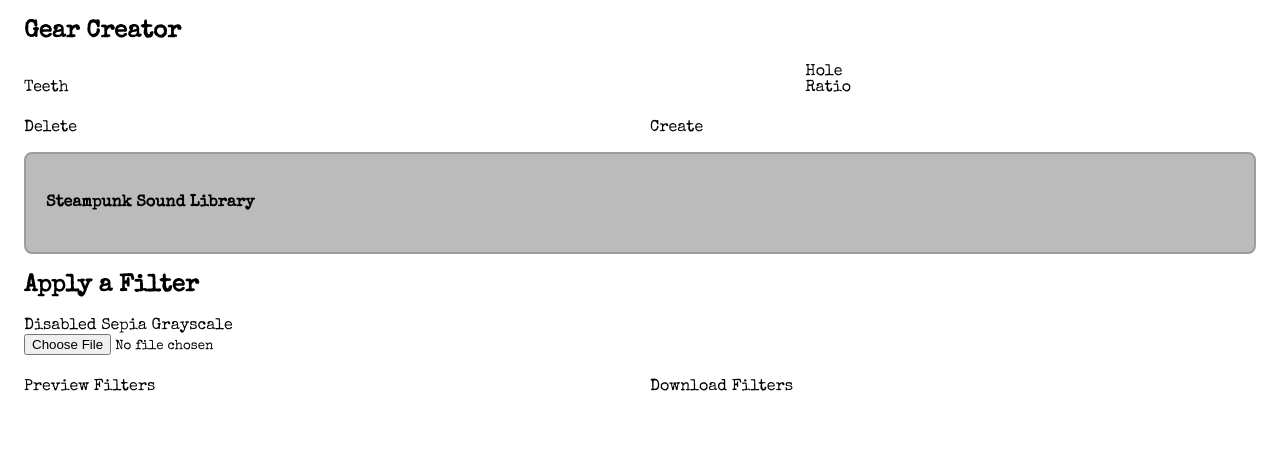
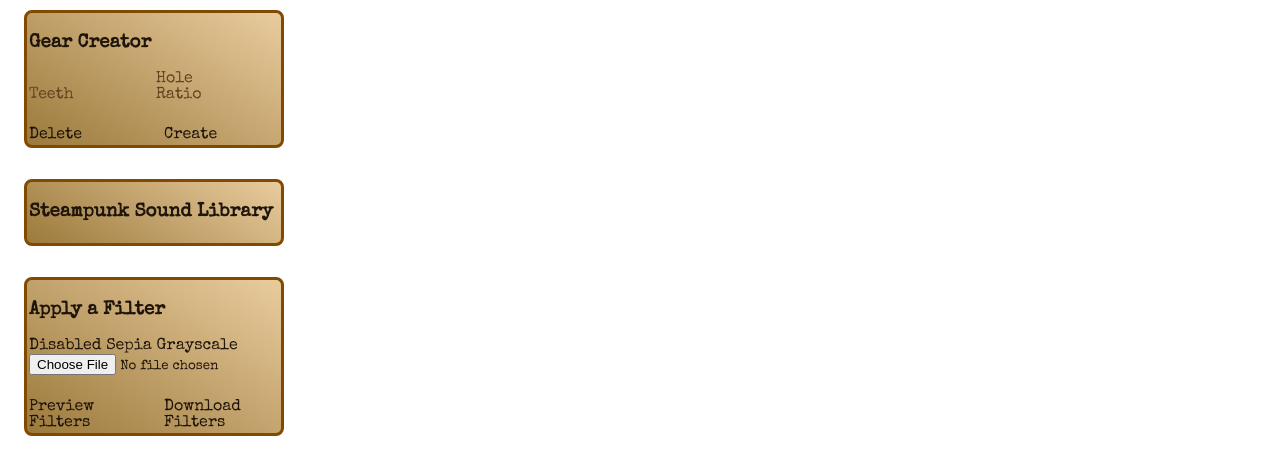
Before and after one commit to AvanishKulkarni/steampunkify, a website built with webpack: page steampunkify/src/index.html in a window 1280 px wide. Built offline with nearby package versions, Linux system fonts and the light colour scheme.

Commit message:
added steampunk CSS styling

```diff
--- a/steampunkify/src/index.html
+++ b/steampunkify/src/index.html
@@ -21,7 +21,8 @@ governing permissions and limitations under the License. -->
 
 <body>
     <sp-theme scale="medium" color="light" theme="express">
-        <h2>Gear Creator</h2>
+        <div id="gear-panel" class="panel">
+            <h3>Gear Creator</h3>
             <div class="row">
                 <div class="column">
                     <sp-field-label for="teeth" size="m">Teeth</sp-field-label>
@@ -63,12 +64,19 @@ governing permissions and limitations under the License. -->
                 <sp-button id="deleteGear" variant="secondary" disabled>Delete</sp-button>
                 <sp-button id="createGear" disabled>Create</sp-button>
             </sp-button-group>
+        </div>
+
         <br>
+
         <div id="sound-library-panel" class="panel">
-            <h4>Steampunk Sound Library</h4>
+            <h3>Steampunk Sound Library</h3>
             <div id="sound-list" class="sound-list"></div>
         </div>
-        <h2>Apply a Filter</h2>
+
+        <br>
+
+        <div id="filter-panel" class="panel">
+            <h3>Apply a Filter</h3>
             <sp-radio-group id="filter-drop" selected="Disabled" label="Filter Selection">
                 <sp-radio value="Disabled" size="l">Disabled</sp-radio>
                 <sp-radio value="Sepia" size="l">Sepia</sp-radio>
@@ -79,6 +87,7 @@ governing permissions and limitations under the License. -->
                 <sp-button id="previewButton">Preview Filters</sp-button>
                 <sp-button id="applyButton" disabled title="Not working properly">Download Filters</sp-button>
             </sp-button-group>
+        </div>
     </sp-theme>
 
     <canvas id="canvas" width="600" height="400"></canvas>
--- a/steampunkify/src/styles.css
+++ b/steampunkify/src/styles.css
@@ -41,7 +41,7 @@ sp-theme {
   justify-content: flex-end;
   width: 100%;
   align-items: flex-start;
-  border: 1px solid black;
+  border: 1px solid #654321;
   margin-bottom: 12px;
 }
 
@@ -85,16 +85,20 @@ sp-button-group {
 
 
 .panel {
-  background-color: #bbbbbb;
-  color: #000000;
-  padding: 20px;
-  border: 2px solid #9d9d9d;
+  background: linear-gradient(33deg, #9c7a3c,#e9cc9e);
+  color: #1e140a;
+  padding: 2px;
+  border: 3px solid #804a00;
   border-radius: 8px;
   font-family: 'Special Elite', serif;
+  margin-top: 10px;
+  margin-bottom: 5px;
+  width: 250px;
 }
 
 .sp-theme {
-    background-color: #bbbbbb;
+    background-color: #804a00;
+    color: #1e140a;
 }
 
 * {
@@ -111,12 +115,21 @@ sp-button-group {
   justify-content: space-between;
   margin: 5px 0;
   padding: 10px;
-  background-color: #838383;
+  background: linear-gradient(33deg, #895e1a, #b08d57);
   border-radius: 4px;
   cursor: pointer;
+  border: 3px solid #654321;
 }
 
-.play-button {
-  margin-left: 10px;
-  cursor: pointer;
+sp-field-label{
+  color: #654321;
 }
+
+sp-slider::part(label) {
+  color: #654321; /* Change this to your desired text color */
+}
+
+sp-slider {
+  --spectrum-slider-track-color: #895e1a;
+  --spectrum-slider-handle-color: #00AEEF;
+}
```
Lines whose indentation alone changed are shown as unchanged.
